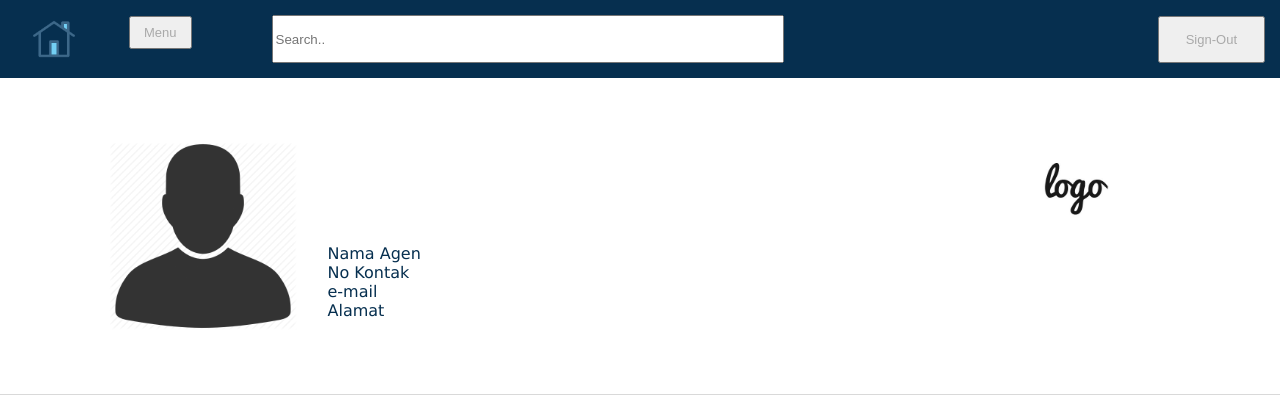
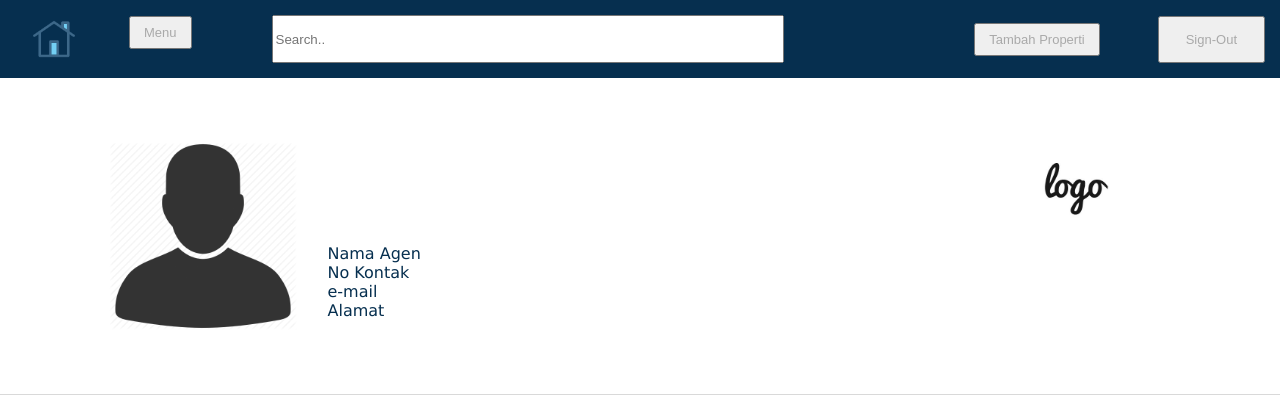
Before and after one commit to IbnuAhsani/Hooneyan, a CodeIgniter app: page /Hooneyan/index.php/profile_page/index in a window 1280 px wide. Shown: the top 395 px of the page. Run offline with CodeIgniter, Linux system fonts and the light colour scheme; a user stored in the database is signed in.

Commit message:
Small Update

```diff
--- a/application/controllers/Profile_Page.php
+++ b/application/controllers/Profile_Page.php
@@ -23,4 +23,8 @@
     $this->load->helper('url');
     $this->load->view('Web_Pages/Profile_Page');
  }
+ public function tambah_properti()
+ {
+    $this->load->view('Web_Pages/Daftar_Properti');
+ }
 }
--- a/application/views/Web_Pages/Profile_Page.php
+++ b/application/views/Web_Pages/Profile_Page.php
@@ -63,9 +63,12 @@
             <a href="<?php echo base_url(); ?>/index.php/JualSewa_Page">Villa</a>
           </div>
        </li>
-            <li style="width: 40%; float: left;"><input type="text" class="search1" name="search" placeholder="Search.."></li>
+       <li style="width: 40%; float: left;"><input type="text" class="search1" name="search" placeholder="Search.."></li>
       <li style="margin-top: 16px; margin-bottom: 15px; margin-left: 30px; margin-right: 15px;float: right;">
          <button class="dropbtn" style="font-size: 13px"><?php echo anchor('Login/user_logout','Sign-Out'); ?></button>
+      </li>
+      <li style="margin-top: 16px; margin-bottom: 15px; margin-left: 30px; margin-right: 15px;float: right;">
+         <a href="<?php echo base_url();?>/index.php/Daftar_Properti"><button class="dropbtn" style="font-size: 13px">Tambah Properti</button></a>
       </li>
    </ul>
    </nav>
```
Also changed, not shown: application/views/Web_Pages/Daftar_Properti.php (+6 -12 lines).
